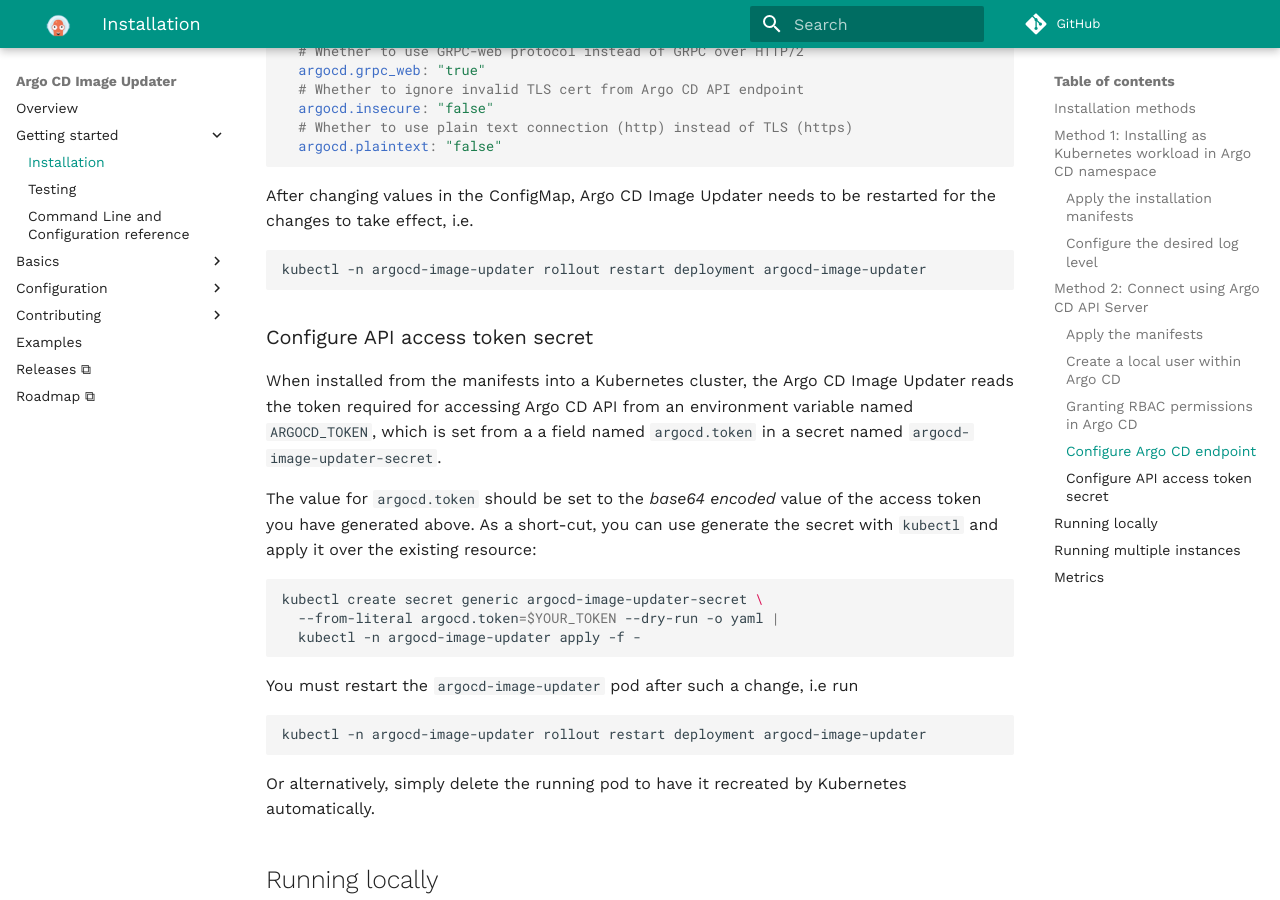
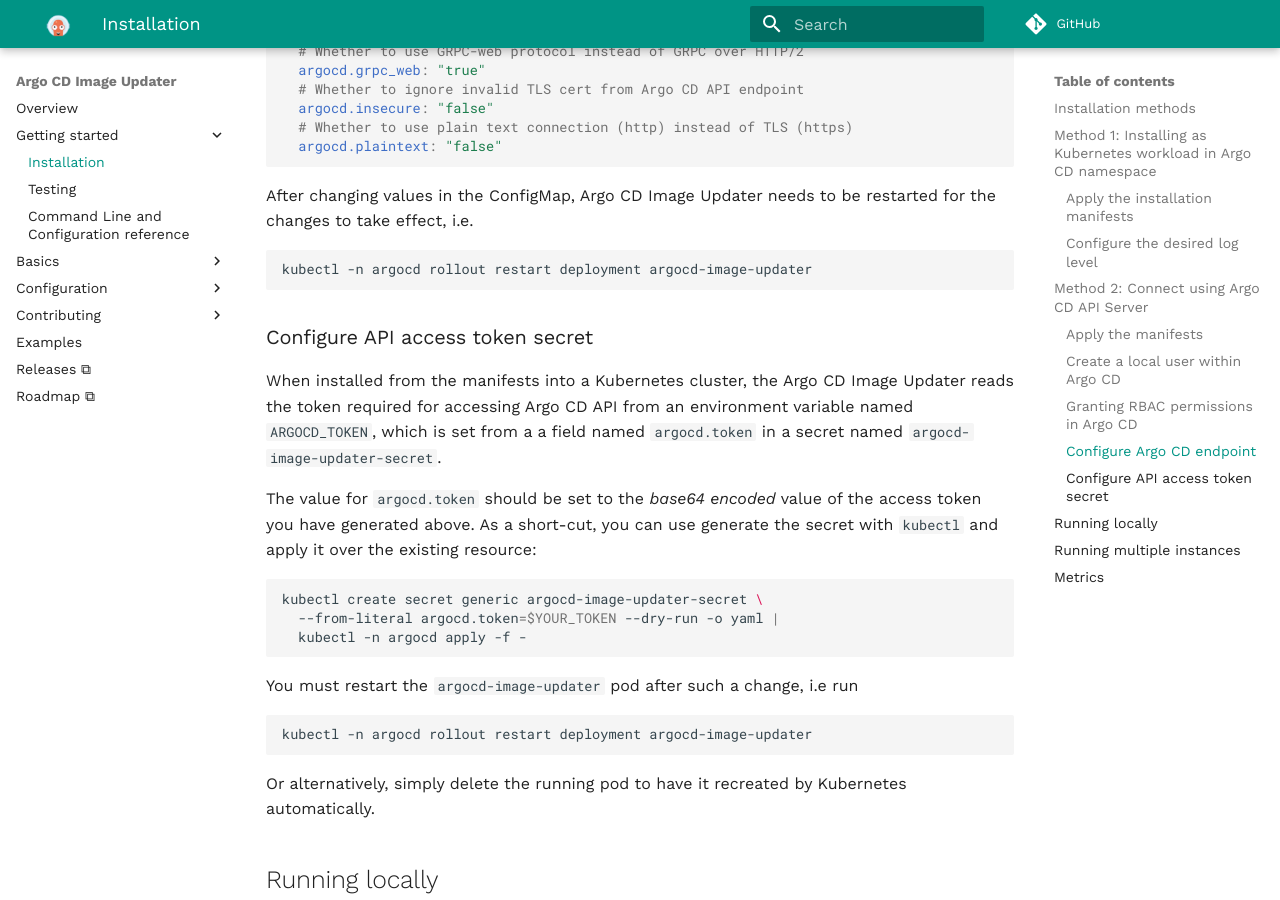
Before and after one commit to argoproj-labs/argocd-image-updater, an MkDocs documentation site: the page built from docs/install/installation.md, in a window 1280 px wide and 900 px high, scrolled down 3192 px. Built offline with MkDocs 1.6.1 and Material for MkDocs 9.7.7, drawn with Linux system fonts in a browser that asks for light colours; comment, search, counter and statistics services are not loaded.

Commit message:
Use 'argocd' namespace in Installation docs
We start by applying the installation manifests in namespace "argocd".
However, later we restart the deployment in a separate "argocd-image-updater" namespace.

````diff
--- a/docs/install/installation.md
+++ b/docs/install/installation.md
@@ -149,7 +149,7 @@ After changing values in the ConfigMap, Argo CD Image Updater needs to be
 restarted for the changes to take effect, i.e.
 
 ```shell
-kubectl -n argocd-image-updater rollout restart deployment argocd-image-updater
+kubectl -n argocd rollout restart deployment argocd-image-updater
 ```
 
 ### Configure API access token secret
@@ -166,13 +166,13 @@ secret with `kubectl` and apply it over the existing resource:
 ```shell
 kubectl create secret generic argocd-image-updater-secret \
   --from-literal argocd.token=$YOUR_TOKEN --dry-run -o yaml |
-  kubectl -n argocd-image-updater apply -f -
+  kubectl -n argocd apply -f -
 ```
 
 You must restart the `argocd-image-updater` pod after such a change, i.e run
 
 ```shell
-kubectl -n argocd-image-updater rollout restart deployment argocd-image-updater
+kubectl -n argocd rollout restart deployment argocd-image-updater
 ```
 
 Or alternatively, simply delete the running pod to have it recreated by
````
